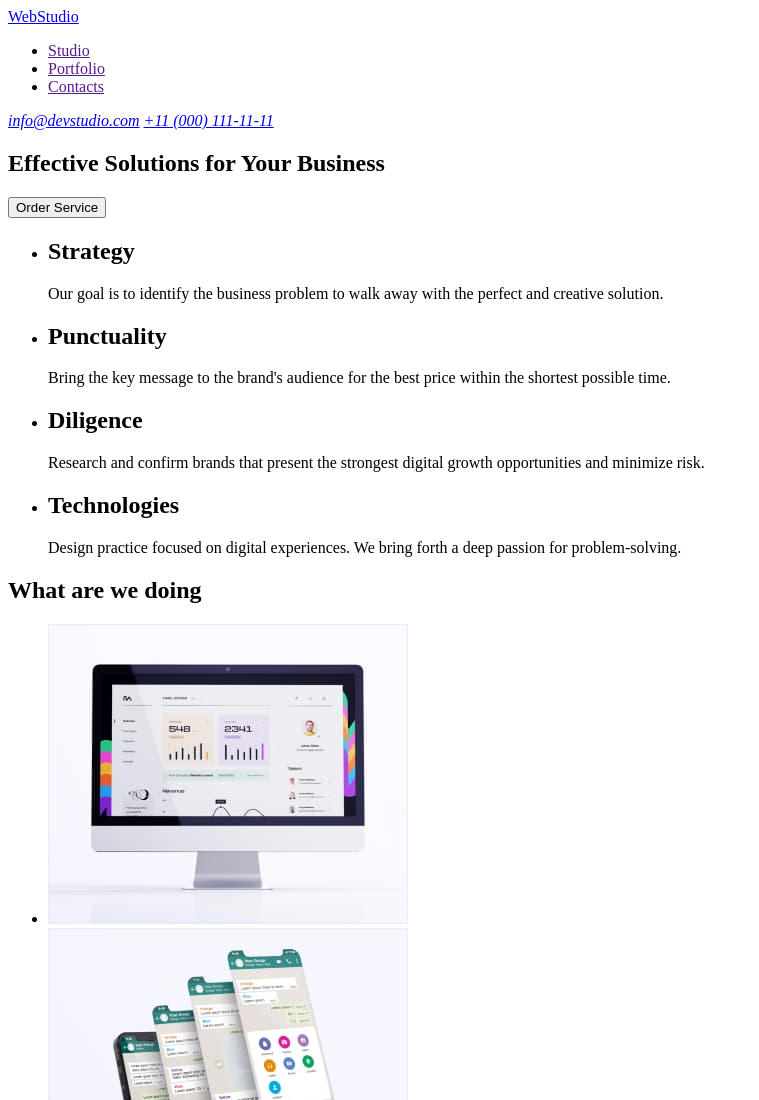
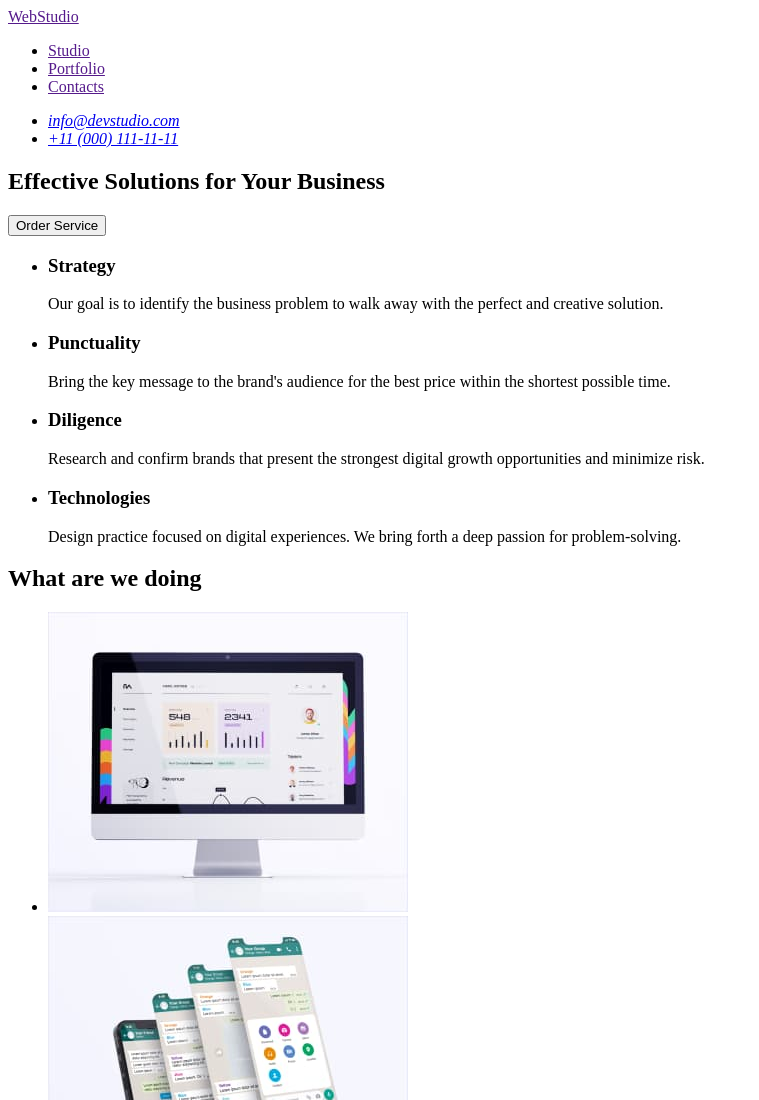
Before and after one commit to SophiaTretiakova/goit-markup-hw-01, a plain HTML site: page index.html in a window 1280 px wide. Shown: the top 1100 px of the page, without its empty margins (0-759 px from the left). Drawn offline with Linux system fonts and the light colour scheme.

Commit message:
lms errors fixed

```diff
--- a/index.html
+++ b/index.html
@@ -9,7 +9,7 @@
 <body>
     <header>
         <nav>
-            <a href="./index.html">WebStudio</a>
+            <a href=""./index.html">WebStudio</a>
             <ul>
                 <li>
                     <a href="">Studio</a>
@@ -23,32 +23,35 @@
             </ul>
         </nav>
         <address>
-            <a href="mailto:info@devstudio.com">info@devstudio.com</a>
-            <a href="tel:+110001111111">+11 (000) 111-11-11</a>
+            <ul>
+                <li><a href="mailto:info@devstudio.com">info@devstudio.com</a></li>
+                <li><a href="tel:+110001111111">+11 (000) 111-11-11</a></li>
+            </ul>
         </address>
     </header>
     <main>
         <section>
             <h1>Effective Solutions for Your Business</h1>
+            <h2></h2>
             <button type="button">Order Service</button>
         </section>
         <section>
             <ul>
                 <li>
-                    <h2>Strategy</h2>
+                    <h3>Strategy</h3>
                     <p>Our goal is to identify the business
                     problem to walk away with the perfect and creative solution.</p>
                 </li>
                 <li>
-                    <h2>Punctuality</h2>
+                    <h3>Punctuality</h3>
                     <p>Bring the key message to the brand's audience for the best price within the shortest possible time.</p>
                 </li>
                 <li>
-                    <h2>Diligence</h2>
+                    <h3>Diligence</h3>
                     <p>Research and confirm brands that present the strongest digital growth opportunities and minimize risk.</p>
                 </li>
                 <li>
-                    <h2>Technologies</h2>
+                    <h3>Technologies</h3>
                     <p>Design practice focused on digital experiences. We bring forth a deep passion for problem-solving.</p>
                 </li>
             </ul>
```
